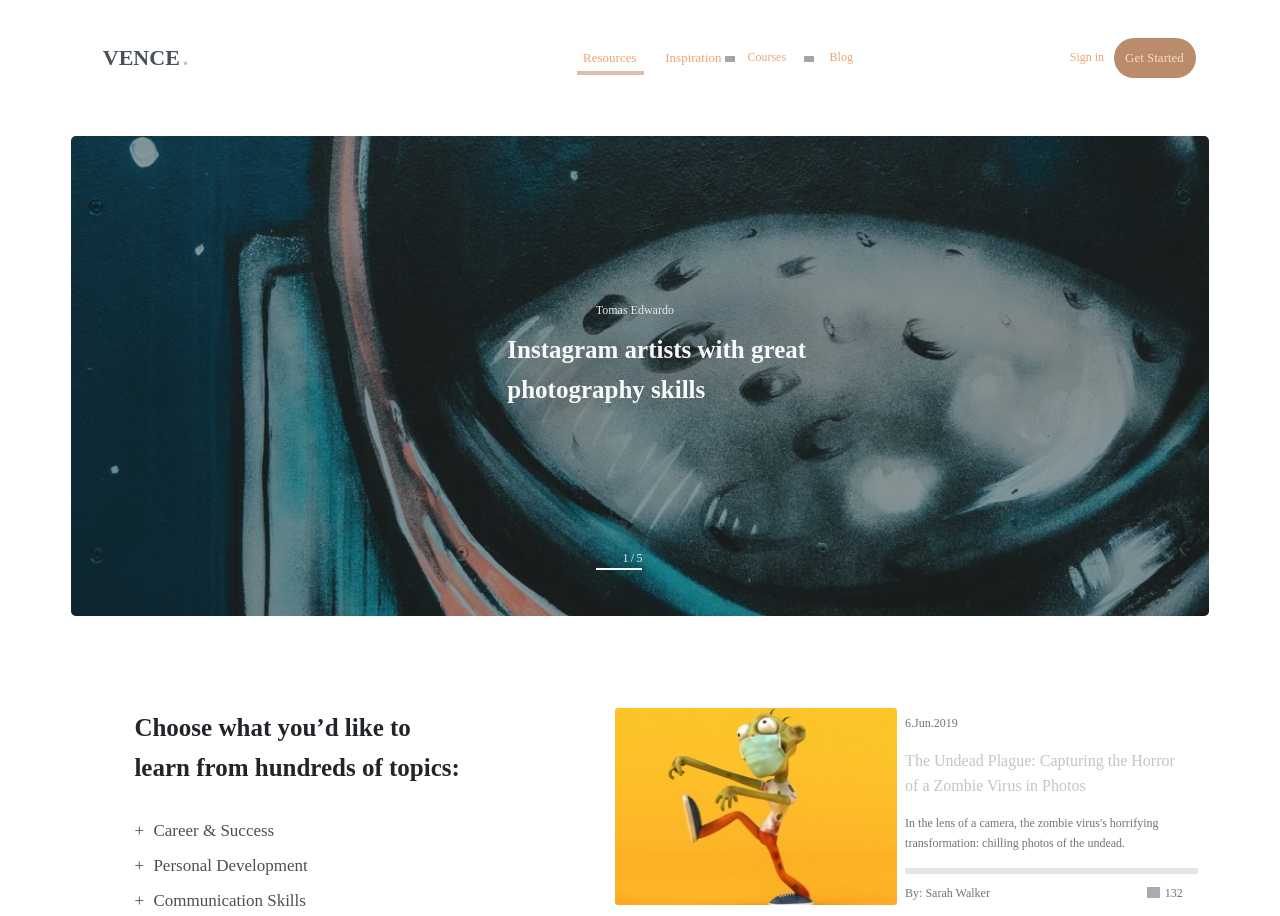
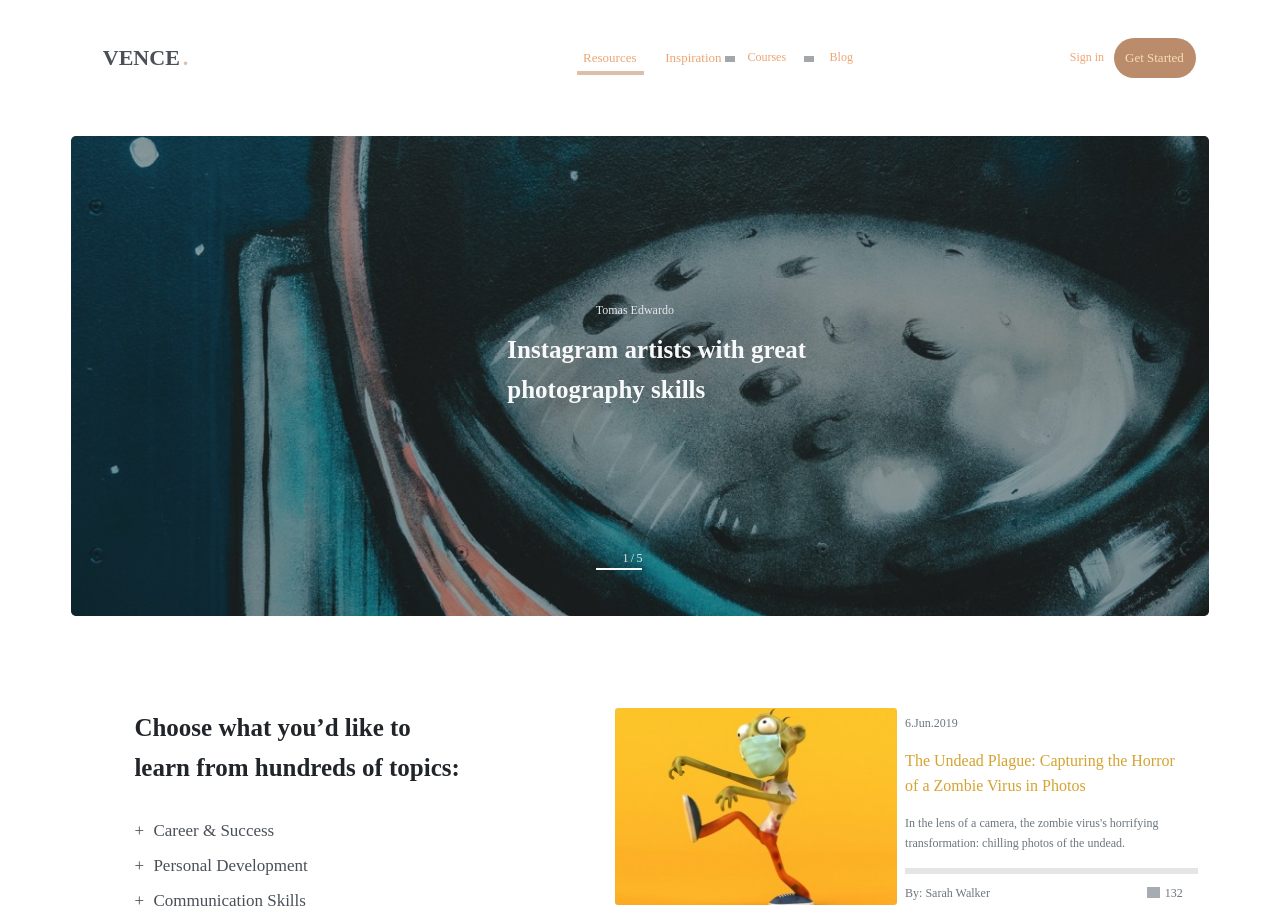
Before and after one commit to Dav88888/origin-develop, a plain HTML site: page index.html in a window 1280 px wide. Shown: the top 916 px of the page. Drawn offline with Linux system fonts and the light colour scheme.

Commit message:
ligthhouse javasolt módosítások

```diff
--- a/project.css
+++ b/project.css
@@ -40,6 +40,12 @@ body{
     font-weight: 500;
     line-height: 25px;
     word-wrap: break-word;
+}
+.maintitle>a:visited{
+    color: #604811 !important;
+}
+.maintitle>a{
+    color: #d5a330 !important
 }
 .caption{
     width: 287px;
```
